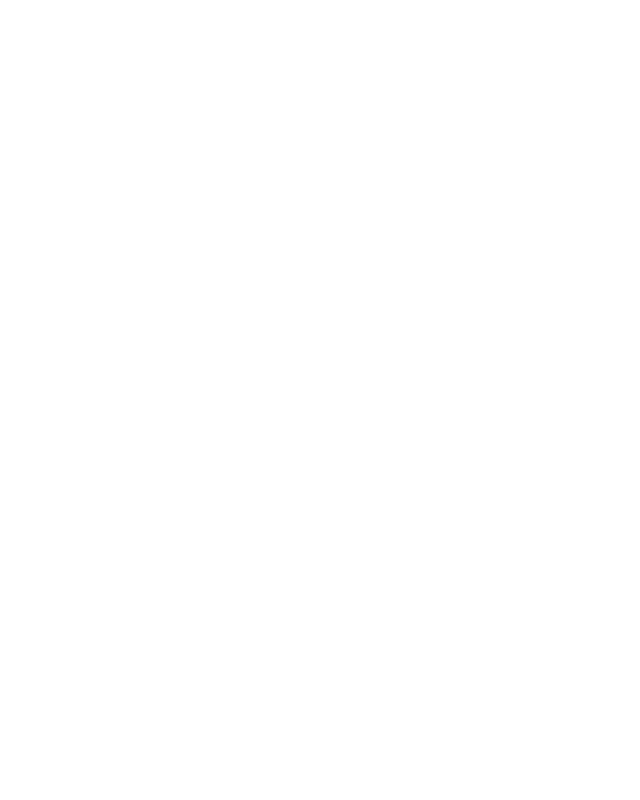
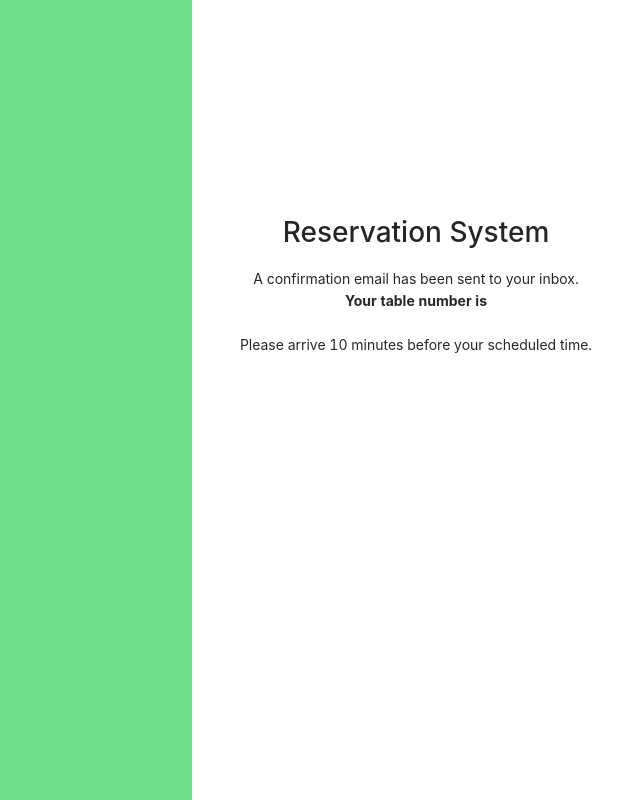
Before and after one commit to Kur0Leo/COSC4351, a React (Create React App) app in the folder frontend/: page /confirmation in a window 1280 px wide. Before the commit this address had no page. Shown: the top 800 px of the page, without its empty margins (640-1280 px from the left). Built offline with nearby package versions, Linux system fonts and the light colour scheme.

Commit message:
Confirmation page

```diff
--- a/frontend/src/App.js
+++ b/frontend/src/App.js
@@ -6,6 +6,7 @@
 import Guest from "./components/Reserve/Guest";
 import RegisteredUserInfo from './components/Reserve/RegisteredUserInfo';
 import RegisteredUserReserve from './components/Reserve/RegisteredUserReserve';
+import Confirmation from './components/Reserve/Confirmation';
 
 function App() {
   return (
@@ -16,6 +17,7 @@
       <Route path="/guest" element={ <Guest />} />
       <Route path="/registereduserinfo" element={<RegisteredUserInfo/>}/>
       <Route path="/registereduserreserve" element={<RegisteredUserReserve/>}/>
+      <Route path="/confirmation" element={<Confirmation/>}/>
       </Routes>
     </Router>
 
--- /dev/null
+++ b/frontend/src/components/Reserve/Confirmation.js
@@ -0,0 +1,23 @@
+import React from 'react';
+import "./Guest.scss";
+
+function Confirmation(){
+    return(
+        <div className="container" >
+            <div className="float-child leftside" >
+            </div>
+            <div className="content">
+                <div className="guest">
+                    <h1>Reservation System</h1>
+                    <h2></h2>
+                    <p1>A confirmation email has been sent to your inbox.</p1><br/>
+                    <p2>Your table number is</p2><br/>
+                    <br/>
+                    <p1>Please arrive 10 minutes before your scheduled time.</p1>
+                    </div>
+            </div>
+        </div>
+    );
+}
+
+export default Confirmation;
--- a/frontend/src/components/Reserve/Guest.js
+++ b/frontend/src/components/Reserve/Guest.js
@@ -4,6 +4,7 @@
 import Tablespic from './Tablespic';
 import db from '../../firebase-config';
 import { collection, onSnapshot, addDoc, setDoc, doc } from "@firebase/firestore";
+import {Link} from "react-router-dom";
 
 function Guest(){
     const [value, onChange] = useState(new Date());
@@ -96,8 +97,9 @@
                     {children}
                     </Select>
                     <br />
-
+                    <Link to='/Confirmation'>
                     <button className="greenbut" onClick={onSubmit}>Reserve</button>
+                    </Link>
                 </div>
             </div>
         </div>
--- a/frontend/src/components/Reserve/Guest.scss
+++ b/frontend/src/components/Reserve/Guest.scss
@@ -38,3 +38,11 @@
     width: 15em;
     padding: 0.15em;
 }
+
+p2{
+    font-weight: bold;
+}
+
+p1{
+    font-weight: 400;
+}
```
